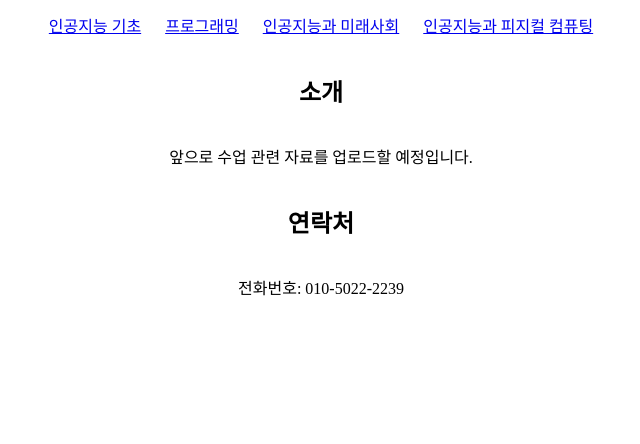
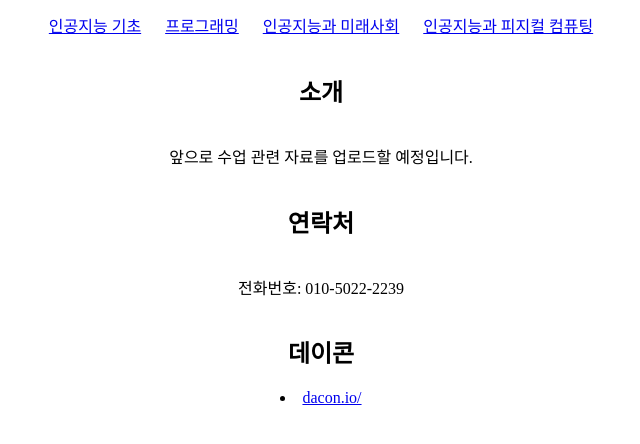
Before and after one commit to Woosiq92/hwanil, a plain HTML site: page index.html in a window 1280 px wide. Shown: the part 100-544 px from the top of the page, without its empty margins (319-959 px from the left). Drawn offline with Linux system fonts and the light colour scheme.

Commit message:
Update index.html

```diff
--- a/index.html
+++ b/index.html
@@ -46,5 +46,9 @@
         <p>전화번호: 010-5022-2239</p>
     </section>
 
+    <section id="section4">
+        <h2>데이콘</h2>
+        <li><a href="https://dacon.io/" target="_blank">dacon.io/</a></li>
+    </section>
 </body>
 </html>
```
